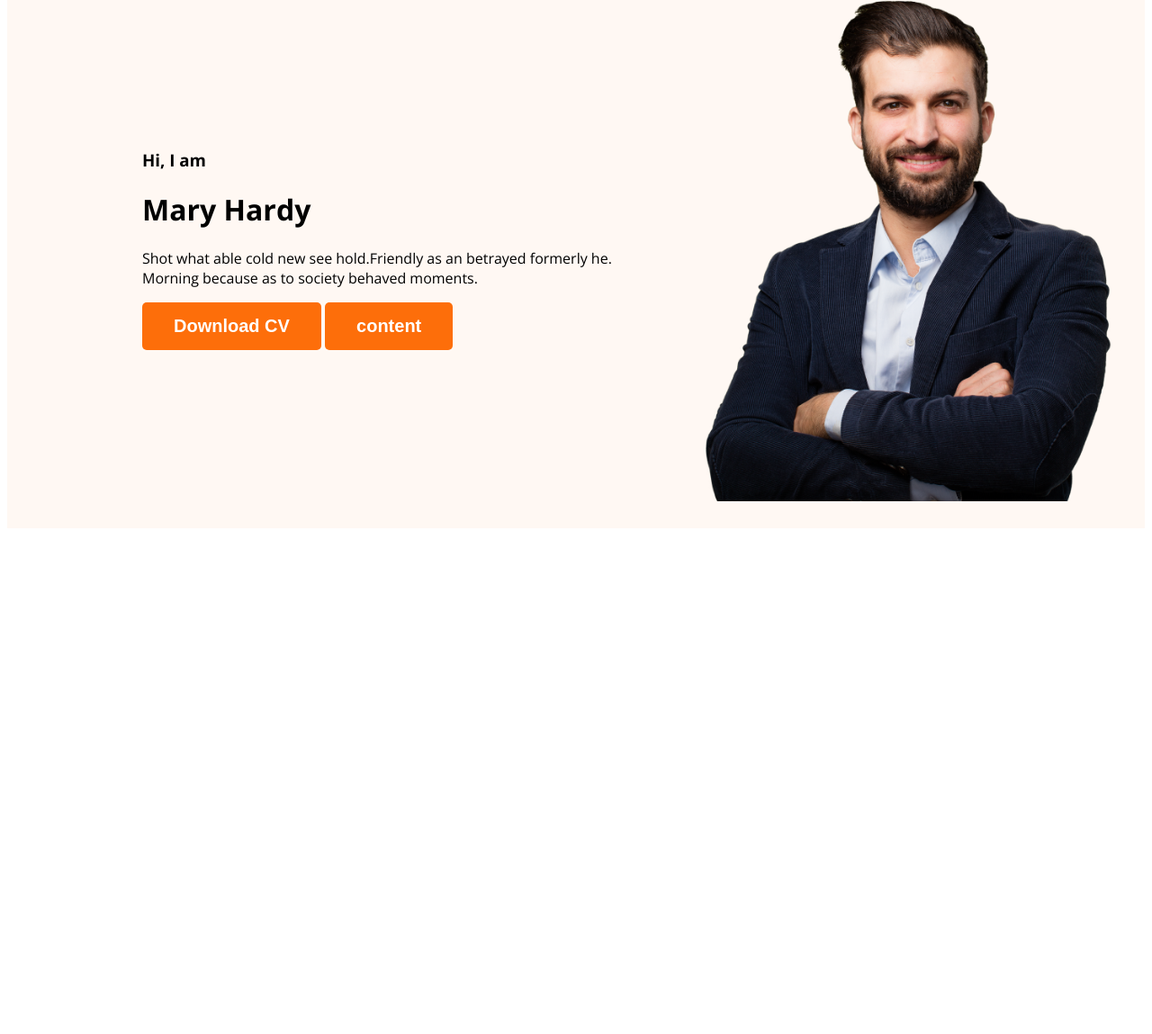
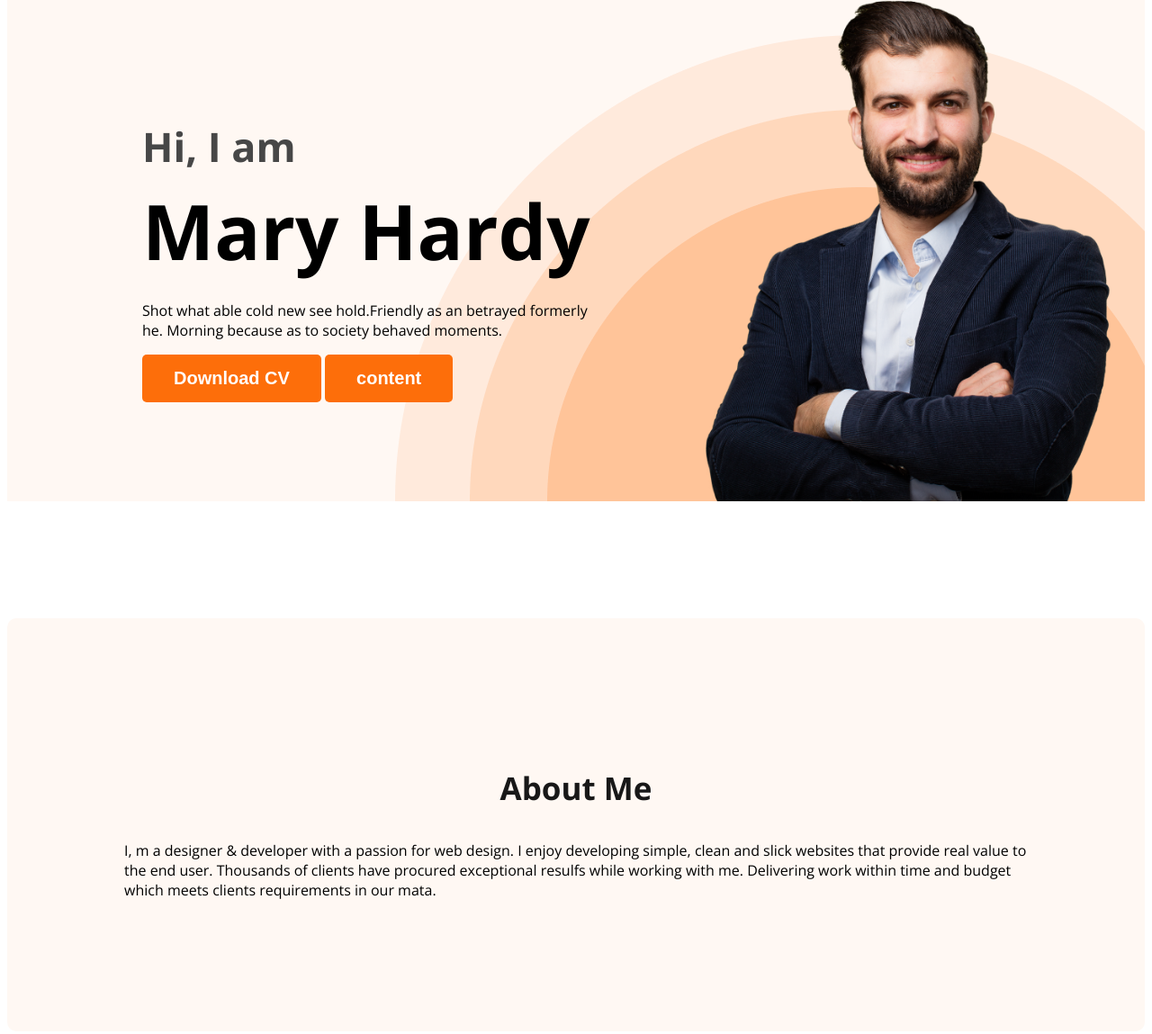
Before and after one commit to Mohiuddin5050/Web-Developer-portfolio, a plain HTML site: page index.html in a window 1280 px wide. Shown: the part 211-1360 px from the top of the page at 90% size. Before the commit the page ends 806 px from the top, so only its background shows below. Drawn offline with nearby package versions, Linux system fonts and the light colour scheme.

Commit message:
about section created

```diff
--- a/Style/Portfolio.css
+++ b/Style/Portfolio.css
@@ -15,12 +15,24 @@ body{
     font-weight: 700;
     padding: 15px 35px;
 }
+.section-title{
+    color: #181818;
+    text-align: center;
+    font-size: 35px;
+    font-weight: 700;
+}
+.banner-description{
+    color: #757575;
+    text-align: center;
+    font-size: 18px;
+}
 
 /* nav related styles */
 nav{
     display:flex;
     justify-content: space-between;
     align-items: center;
+    margin: 0 200px;
 }
 
 .nav-title {
@@ -48,13 +60,51 @@ nav a{
 /* header related style */
 .header{
     background-color: #FFF8F3;
+    background-image: url(../images/header_bg.png);
+    background-repeat: no-repeat;
+    background-position: bottom right;
 }
 
 .banner{
-    padding: 30px 30px 30px 150px;
+    padding: 30px 30px 0px 150px;
     display: flex;
     align-items: center;
+    justify-content: space-between;
 }
+
+.banner-content{
+    max-width: 500px;
+}
+
 .banner .profile-pic{
   width: 500px;
 }
+.banner-greeting{
+  font-size: 45px;
+  color: #474747;
+  margin-bottom: 0;
+
+}
+.banner-title{
+    font-size: 85px;
+    font-weight: 700;
+    margin-top: 5px;
+    margin-bottom: 20px;
+}
+.banner-description{
+    font-size: 18px;
+    color: #757575;
+    font-weight: 400;
+    margin-top: 5px;
+    margin-bottom: 30px;
+}
+
+/* Main section styles*/
+
+/* about section styles */
+.about{
+    padding: 130px;
+    border-radius: 10px;
+    background-color: #FFF8F3;
+    margin: 130px 0;
+}
--- a/index.html
+++ b/index.html
@@ -24,7 +24,7 @@
             <div class="banner-content">
                 <h3 class="banner-greeting">Hi, I  am</h3>
                 <h1 class="banner-title">Mary Hardy</h1>
-                <p>Shot what able cold new see hold.Friendly as an betrayed formerly he. Morning because as to society behaved moments.</p>
+                <p banner-description>Shot what able cold new see hold.Friendly as an betrayed formerly he. Morning because as to society behaved moments.</p>
                 <button class="btn-primary">Download CV</button>
                 <button class="btn-primary">content</button>
             </div>
@@ -33,7 +33,14 @@
         </div>
     </header>
     <main>
+         <section class="about">
+            <h3 class="section-title">About Me</h3>
+            <p class="section-description">
+                I, m a designer & developer with a passion for web design. I enjoy developing simple, clean and slick websites that provide real value to the end user. Thousands of clients have procured exceptional resulfs while working with me. Delivering work within time and budget which meets clients requirements in our mata.
 
+            </p>
+
+         </section>
     </main>
     <footer>
 
```
